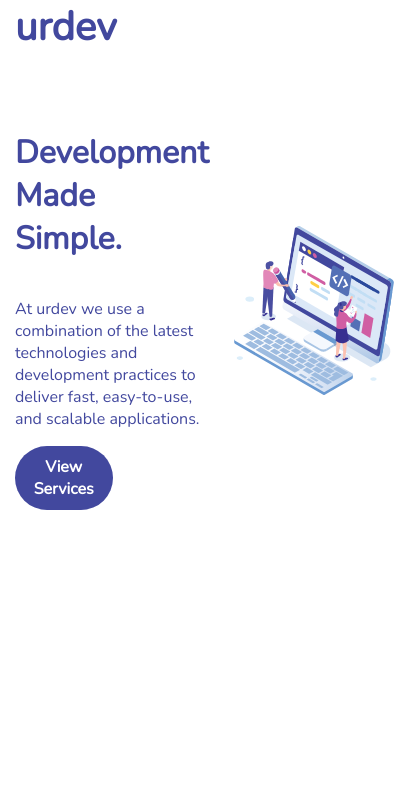
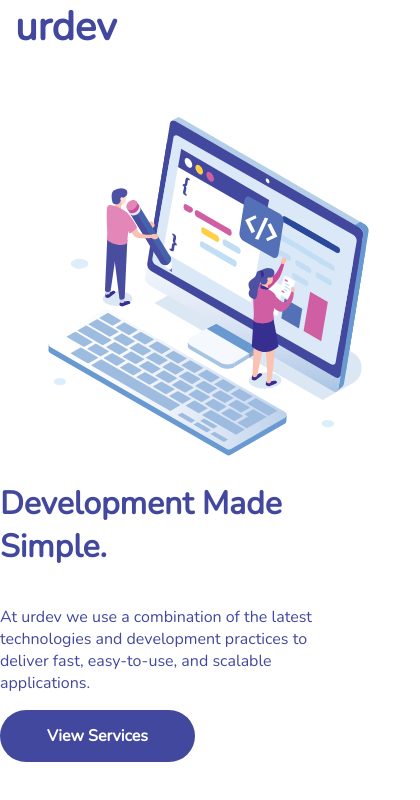
Before and after one commit to urdev-xyz/urdev-redesign, a React (Create React App) app: page / in a window 390 px wide. Shown: the top 800 px of the page, 420 px wide, since content can reach past the window. Built offline with nearby package versions, Linux system fonts and the light colour scheme.

Commit message:
added animation to hero image

```diff
--- a/src/App.css
+++ b/src/App.css
@@ -11,9 +11,9 @@
 }
 .Content {
   position: absolute;
-  top: 60px;
+  top: 0;
   left: 0;
-  padding: 0 15px;
+  padding-top: 60px;
   width: 100%;
   height: 100%;
 }
--- a/src/components/Button/Button.css
+++ b/src/components/Button/Button.css
@@ -37,6 +37,19 @@
     border-radius: 50px;
     color: white !important;
     font-weight: 900;
-    padding: 10px;
+    padding: 15px 10px;
     width: 50%;
+    cursor: pointer;
 }
+.Button:hover {
+    animation: hovered .5s forwards;
+}
+
+@keyframes hovered {
+    from{
+
+    }
+    to{
+
+    }
+}
--- a/src/components/Header/Header.css
+++ b/src/components/Header/Header.css
@@ -33,4 +33,26 @@
 .Header-image img {
     height: 90%;
     width: 90%;
+    animation: dropin 2s forwards;
 }
+
+@keyframes dropin {
+    from{
+        opacity: 0;
+        height: 100%;
+    }
+    to {
+        opacity: 100%;
+        height: 90%;
+    }
+}
+
+@media screen and (max-width: 1000px){
+    .Header {
+        flex-direction: column-reverse;
+    }
+    .Header-split {
+        width: 100%;
+    }
+
+}
```
